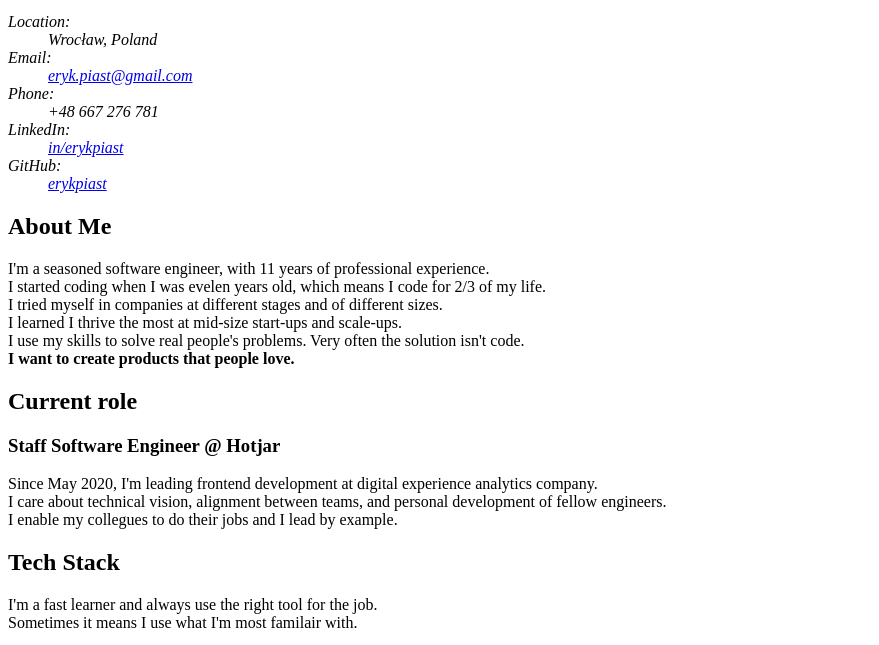
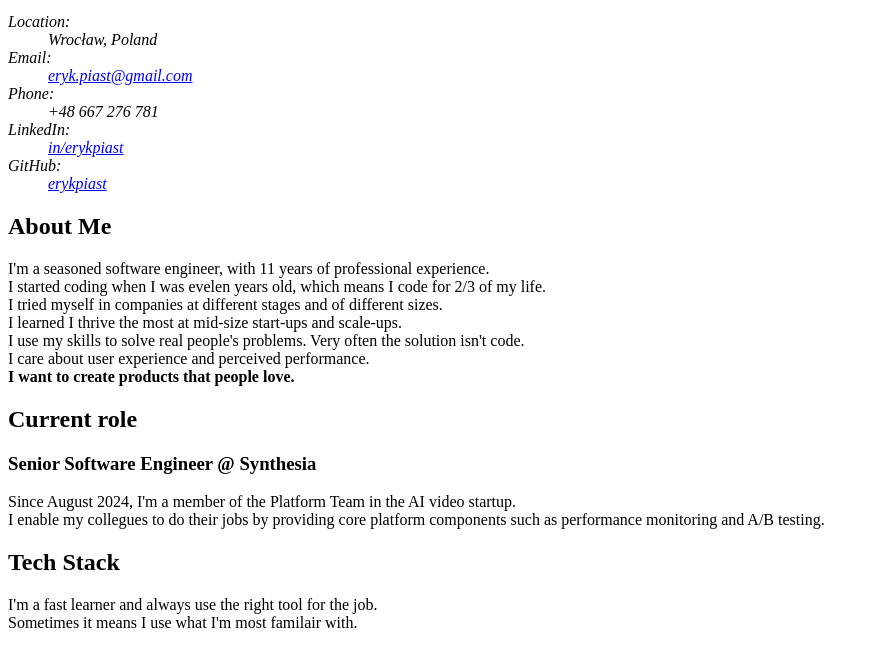
Before and after one commit to erykpiast/erykpiast.github.io, a plain HTML site: page index.html in a window 1280 px wide. Shown: the part 101-746 px from the top of the page, without its empty margins (0-879 px from the left). Drawn offline with Linux system fonts and the light colour scheme.

Commit message:
chore: update current role

```diff
--- a/index.html
+++ b/index.html
@@ -39,6 +39,7 @@
                 I tried myself in companies at different stages and of different sizes.<br />
                 I learned I thrive the most at mid-size start-ups and scale-ups.<br />
                 I use my skills to solve real people's problems. Very often the solution isn't code.<br />
+                I care about user experience and perceived performance.<br />
                 <strong>I want to create products that people love.</strong>
             </p>
         </section>
@@ -46,11 +47,9 @@
         <section>
             <h2>Current role</h2>
             <article>
-                <h3>Staff Software Engineer @ Hotjar</h3>
-                <p>Since May 2020, I'm leading frontend development at digital experience analytics company.<br />
-                    I care about technical vision, alignment between teams, and personal development of fellow
-                    engineers.<br />
-                    I enable my collegues to do their jobs and I lead by example.</p>
+                <h3>Senior Software Engineer @ Synthesia</h3>
+                <p>Since August 2024, I'm a member of the Platform Team in the AI video startup.<br />
+                    I enable my collegues to do their jobs by providing core platform components such as performance monitoring and A/B testing.</p>
             </article>
         </section>
 
```
